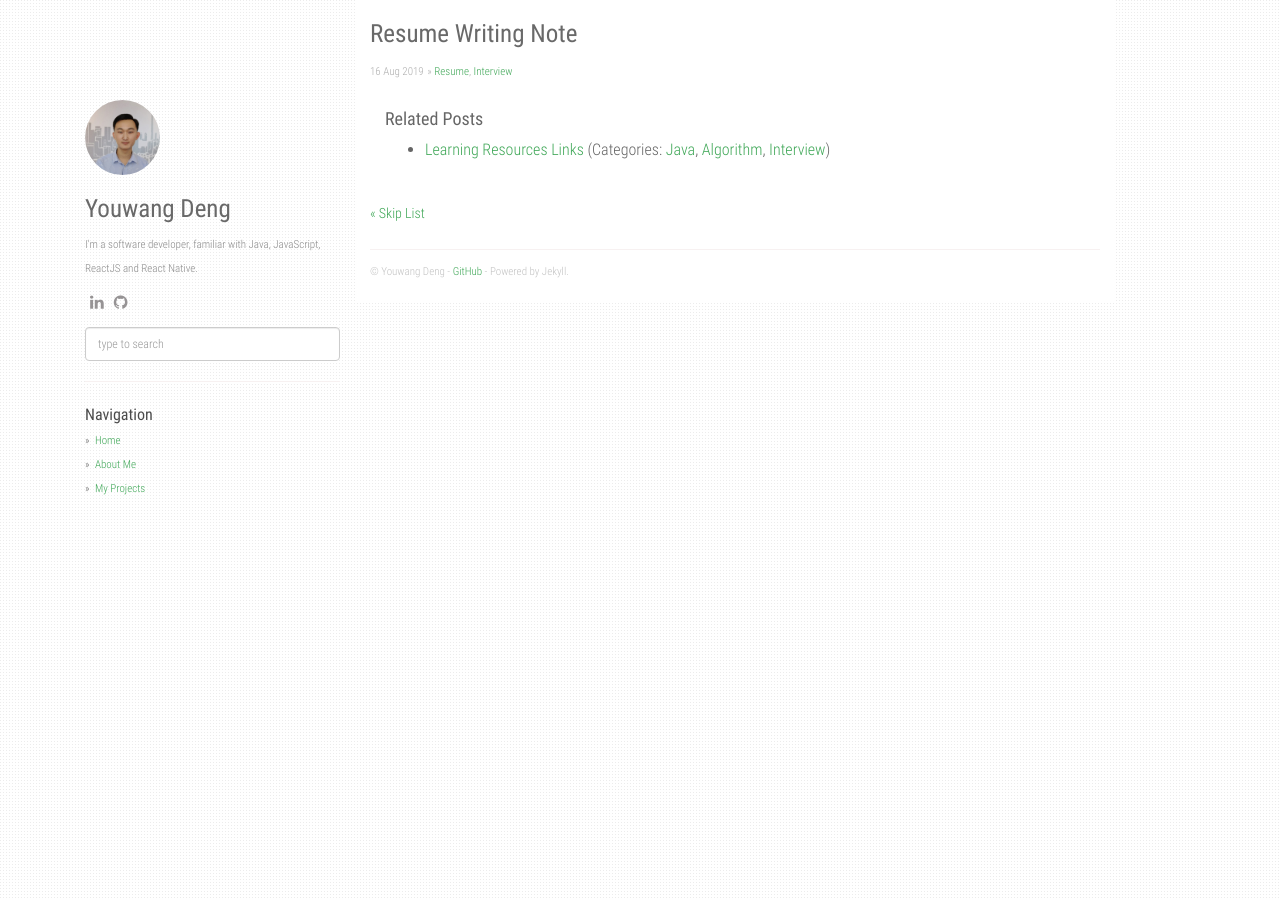
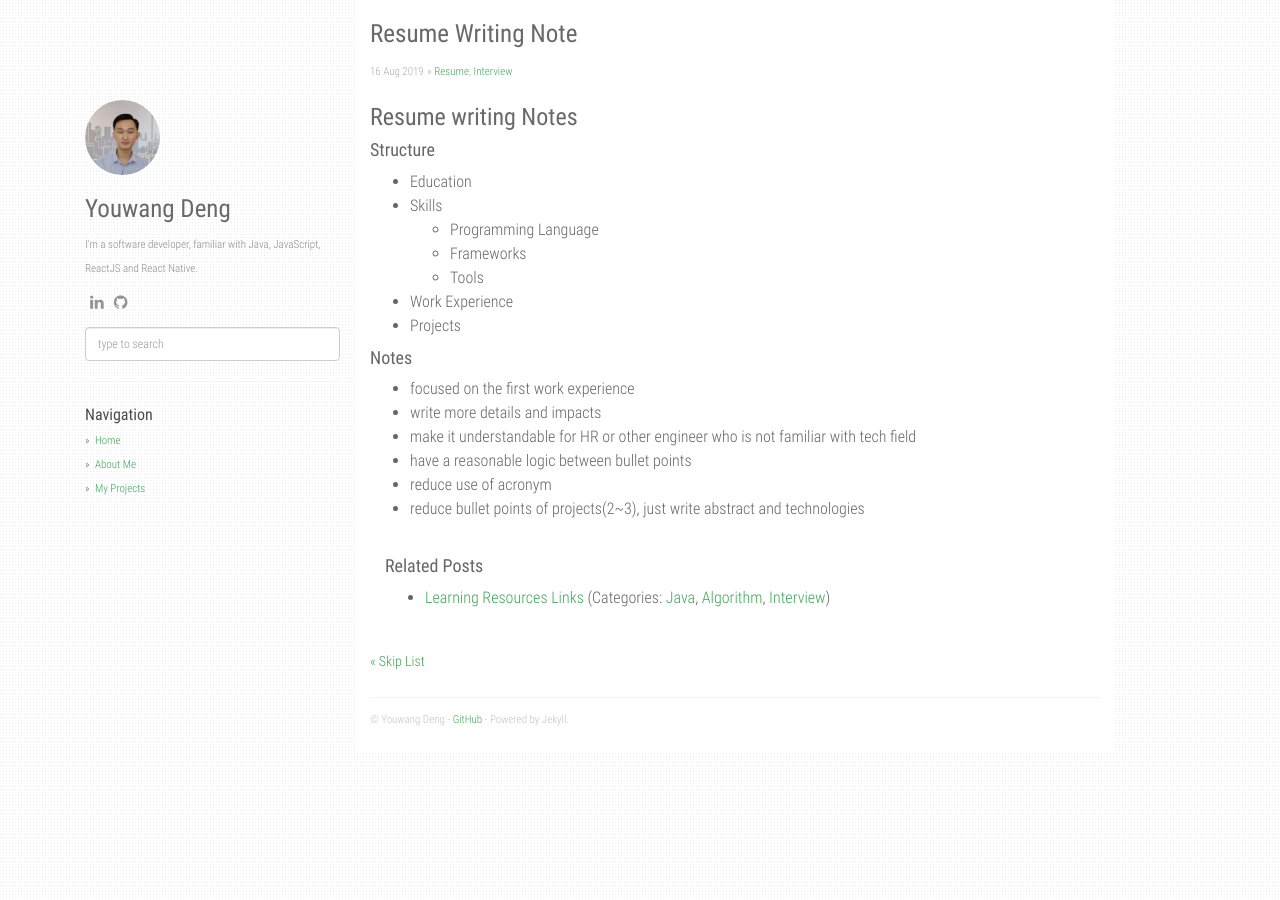
Before and after one commit to YouwangDeng/YouwangDeng.github.io, a Jekyll site: the page built from _posts/2019-08-16-Resume-Writing-Notes.md, in a window 1280 px wide. Built offline with Jekyll 4.4.1, drawn with Linux system fonts in a browser that asks for light colours.

Commit message:
add resume notes

```diff
--- a/_posts/2019-08-16-Resume-Writing-Notes.md
+++ b/_posts/2019-08-16-Resume-Writing-Notes.md
@@ -4,3 +4,21 @@ title:  "Resume Writing Note"
 date:   2019-08-16 20:30:00 +0800
 categories: [Resume, Interview]
 ---
+### Resume writing Notes
+
+#### Structure
+- Education
+- Skills
+    - Programming Language
+    - Frameworks
+    - Tools
+- Work Experience
+- Projects
+
+#### Notes
+- focused on the first work experience
+- write more details and impacts
+- make it understandable for HR or other engineer who is not familiar with tech field
+- have a reasonable logic between bullet points
+- reduce use of acronym
+- reduce bullet points of projects(2~3), just write abstract and technologies
```
